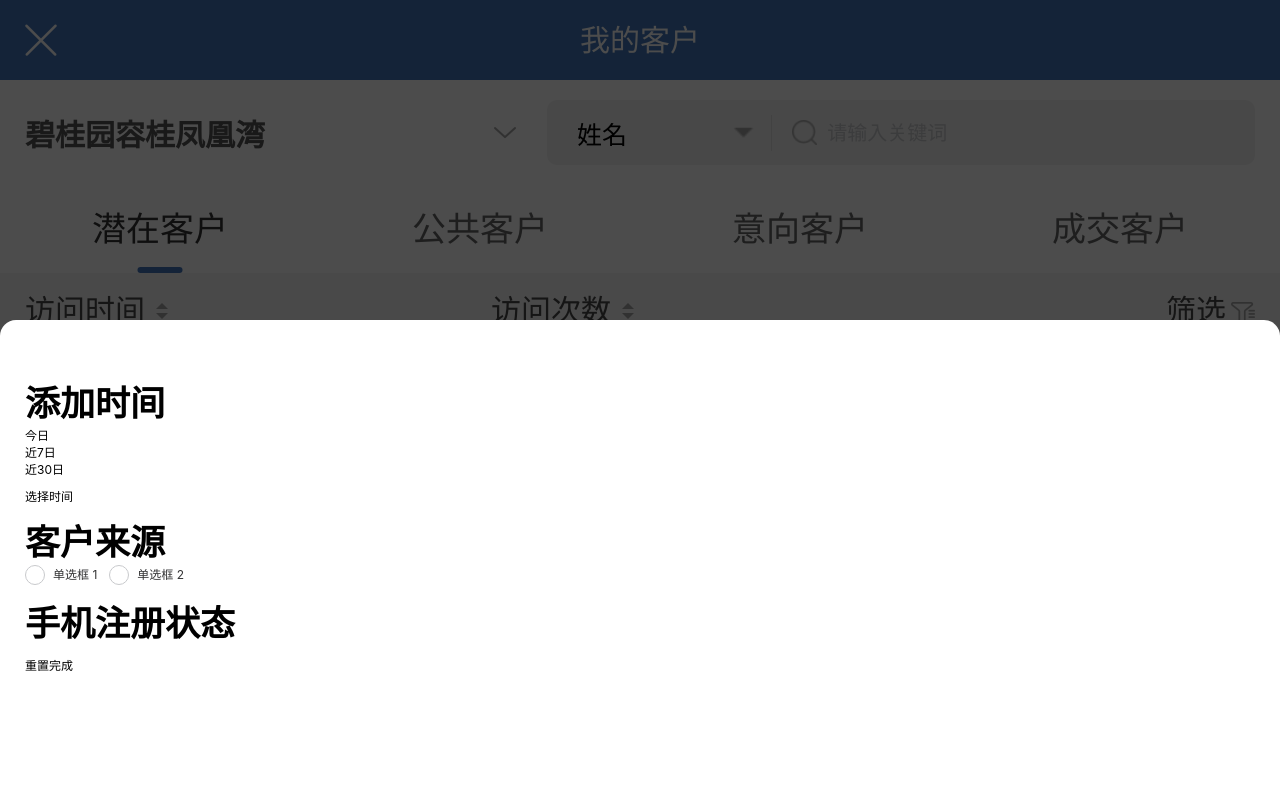
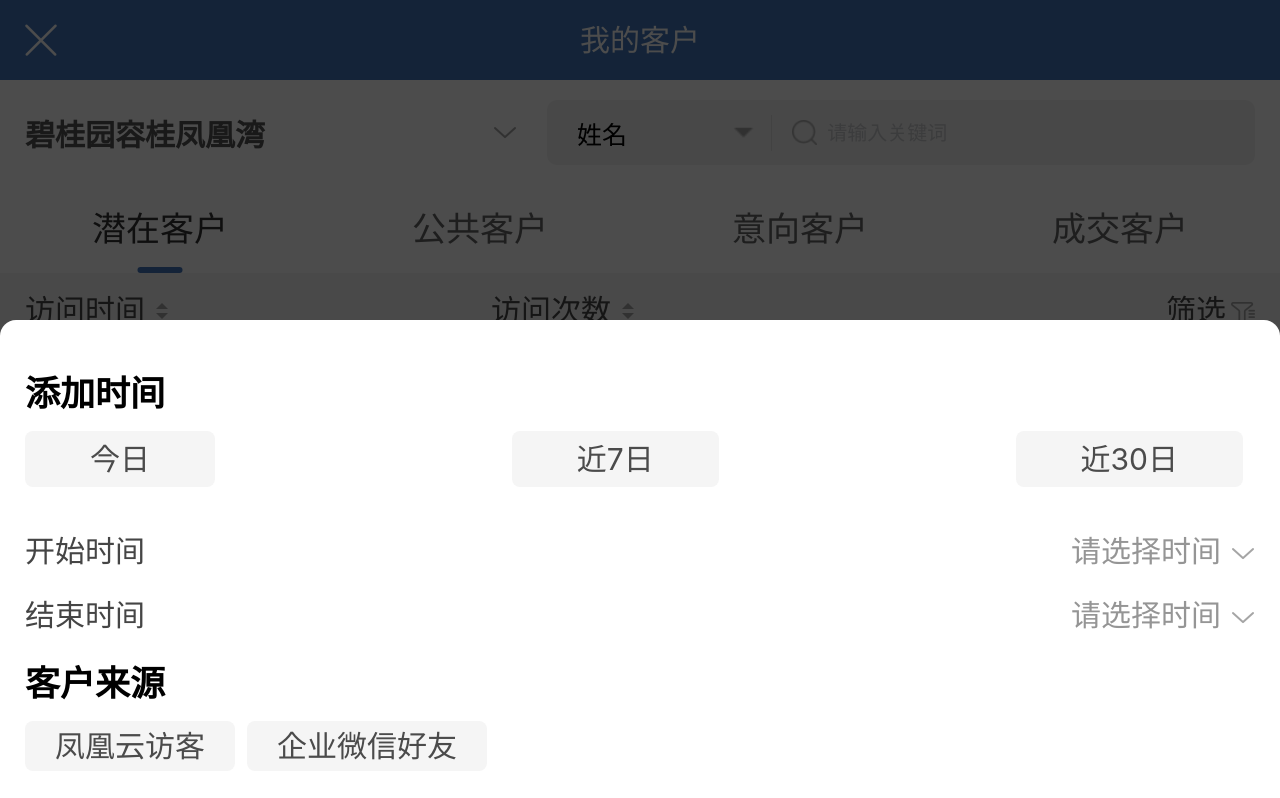
Before and after one commit to hzw-coder/assistant, a Vue app: page /#/customer in a window 1280 px wide. Built offline with nearby package versions, Linux system fonts and the light colour scheme.

Commit message:
潜在客户筛选

```diff
--- a/src/views/Potential/Potential.vue
+++ b/src/views/Potential/Potential.vue
@@ -201,24 +201,46 @@
     >
       <div class="option">
         <div class="title">添加时间</div>
-        <div class="btnlist">
-          <div class="btnitem">今日</div>
-          <div class="btnitem">近7日</div>
-          <div class="btnitem">近30日</div>
+        <van-radio-group class="isflex" v-model="radio" direction="horizontal">
+          <van-radio name="1">今日</van-radio>
+          <van-radio name="2">近7日</van-radio>
+          <van-radio name="2">近30日</van-radio>
+        </van-radio-group>
+      </div>
+      <div class="selecttime">
+        <div class="time">
+          <div class="startime">开始时间</div>
+          <div class="select">
+            <span>请选择时间</span>
+            <img src="../../assets/images/下@2x.png" alt="" />
+          </div>
+        </div>
+        <div class="time">
+          <div class="endtime">结束时间</div>
+          <div class="select">
+            <span>请选择时间</span>
+            <img src="../../assets/images/下@2x.png" alt="" />
+          </div>
         </div>
       </div>
-      <div>选择时间</div>
       <div class="option">
         <div class="title">客户来源</div>
         <van-radio-group v-model="radio" direction="horizontal">
-          <van-radio name="1">单选框 1</van-radio>
-          <van-radio name="2">单选框 2</van-radio>
+          <van-radio name="1">凤凰云访客</van-radio>
+          <van-radio name="2">企业微信好友</van-radio>
         </van-radio-group>
       </div>
       <div class="option">
         <div class="title">手机注册状态</div>
+        <van-radio-group v-model="radio" direction="horizontal">
+          <van-radio name="1">有手机号</van-radio>
+          <van-radio name="2">无手机号</van-radio>
+        </van-radio-group>
       </div>
-      <div>重置完成</div>
+      <div class="twobtn">
+        <div class="reset">重置</div>
+        <div class="complete">完成</div>
+      </div>
     </van-popup>
   </div>
 </template>
@@ -419,16 +441,80 @@ export default {
   .popupclass {
     padding: 0.45rem 0.25rem;
     .option {
-      margin: 0.1rem 0;
+      margin-bottom: 0.4rem;
       .title {
         font-size: 0.35rem;
         font-weight: 700;
       }
-      .btnlist {
+      .isflex {
+        display: flex;
+        justify-content: space-between;
+        /deep/ .van-radio__label {
+          padding: 0.18rem 0.65rem;
+        }
+      }
+      /deep/ .van-radio-group {
+        margin: 0.15rem 0;
+      }
+      /deep/ .van-radio {
+        // flex: 33.33%;
+        // box-sizing: border-box;
       }
       /deep/ .van-icon {
-        // border: none;
-        // width: 0;
+        border: none;
+        width: 0;
+      }
+      /deep/ .van-radio__label {
+        margin-left: 0;
+        display: inline-block;
+        background-color: #f5f5f5;
+        border-radius: 0.08rem;
+        color: #4b4b4b;
+        font-size: 0.3rem;
+        box-sizing: border-box;
+        padding: 0.15rem 0.3rem;
+      }
+      /deep/ .van-radio__icon {
+        .van-icon-success:before {
+          content: "";
+        }
+      }
+    }
+    .twobtn {
+      display: flex;
+      justify-content: space-between;
+      div {
+        width: 3.3rem;
+        text-align: center;
+        line-height: 0.9rem;
+        height: 0.9rem;
+        border: 0.01rem solid #4477bc;
+        border-radius: 0.1rem;
+        font-size: 0.3rem;
+      }
+      .reset {
+        color: #4477bc;
+      }
+      .complete {
+        color: #fff;
+        background-color: #4477bc;
+      }
+    }
+    .selecttime {
+      .time {
+        display: flex;
+        justify-content: space-between;
+        margin-bottom: 0.2rem;
+        font-size: 0.3rem;
+        color: #454545;
+        .select {
+          color: #959595;
+          img {
+            width: 0.24rem;
+            height: 0.24rem;
+            margin-left: 0.1rem;
+          }
+        }
       }
     }
   }
```
